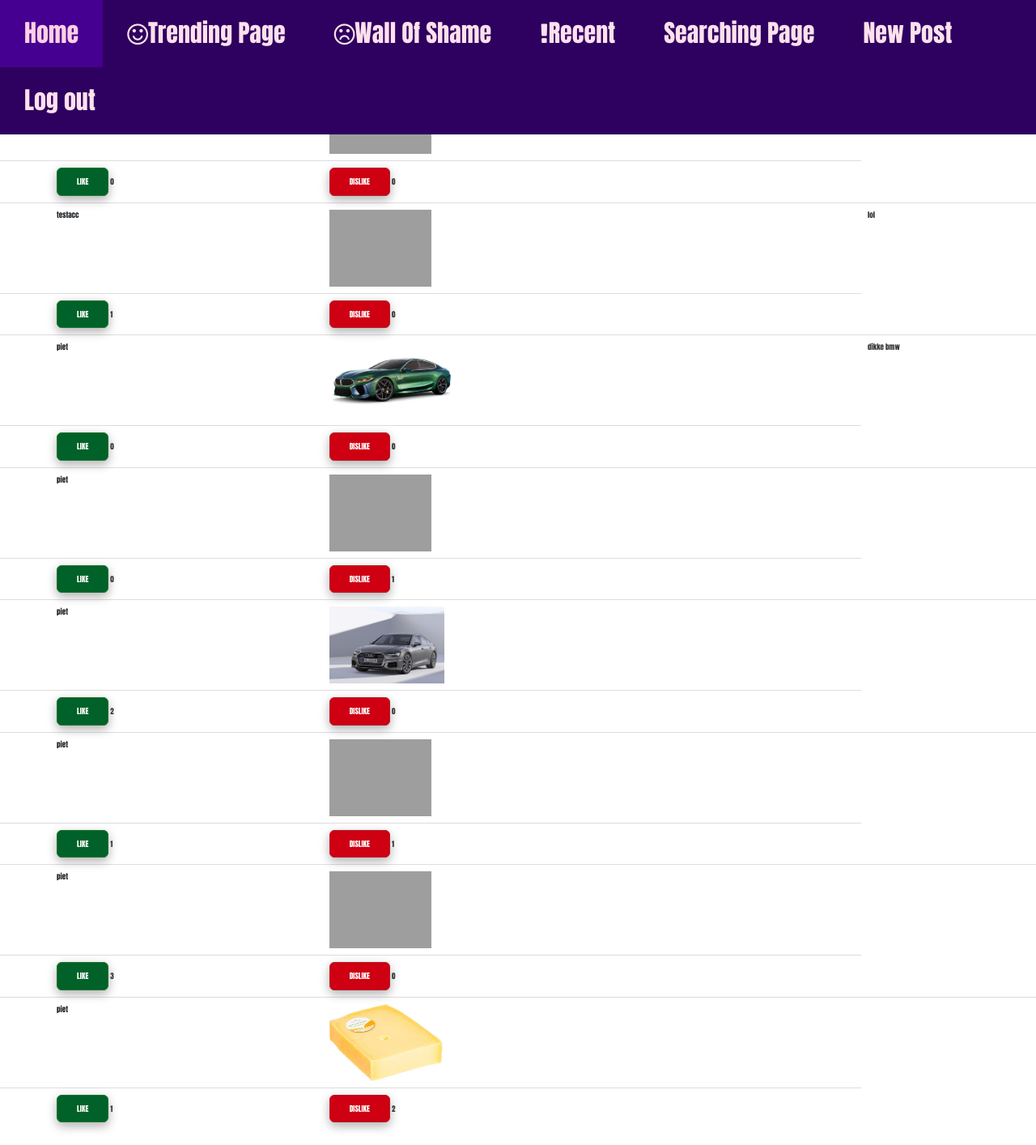
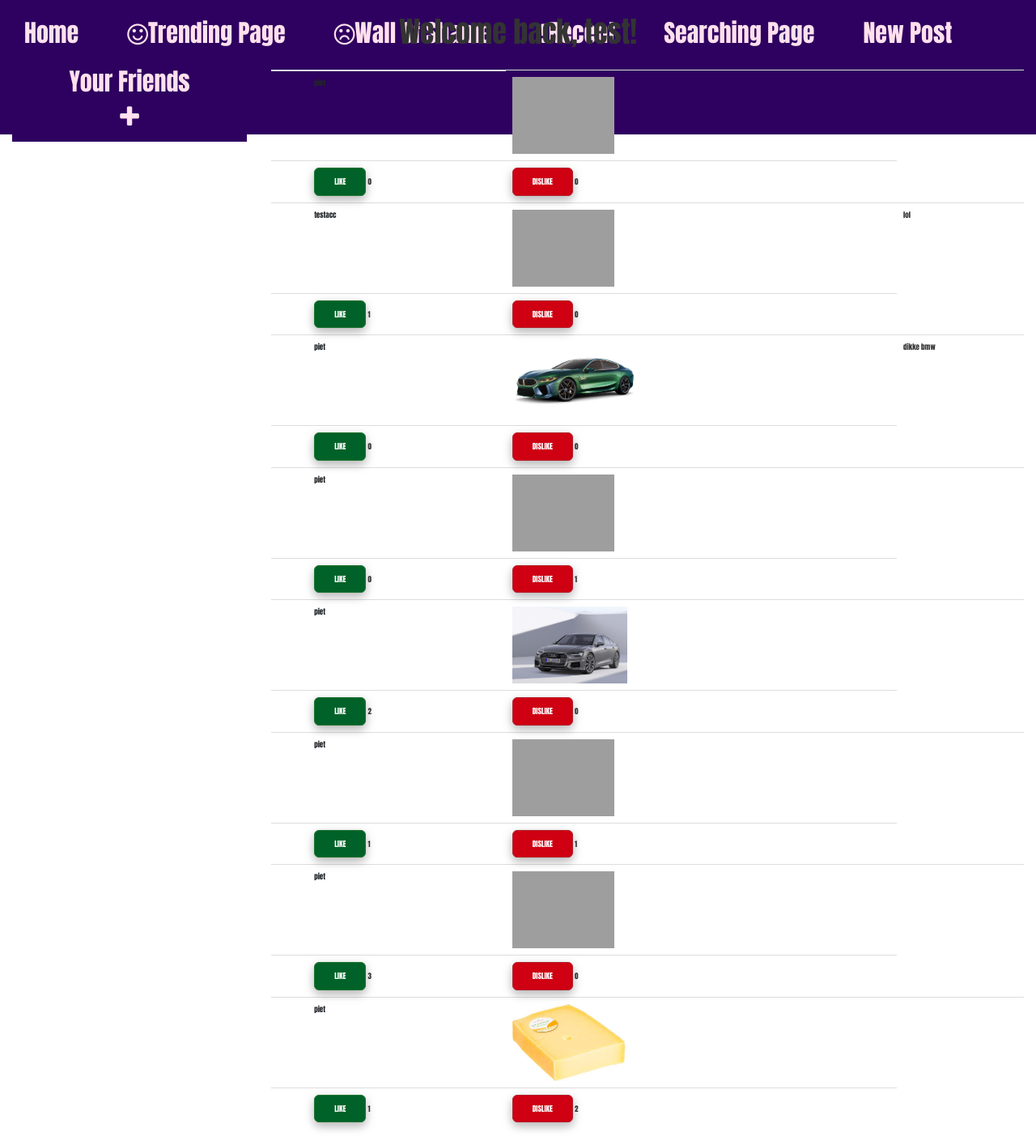
Before and after one commit to MatthijsVollenbroek/project, a Flask app: page /homepage in a window 1280 px wide. Shown: the whole page at 81% size. Run offline with Flask 2, Linux system fonts and the light colour scheme; a user stored in the database is signed in; data comes from the database, SQL or seed files in the repository; some libraries are stand-ins or nearby versions; grey boxes are pictures that could not be loaded.

Commit message:
follow-list werkt nu en klikbaar en groet bericht

```diff
--- a/application.py
+++ b/application.py
@@ -84,7 +84,8 @@ def logout():
 def homepage():
     username = userIDtoName(session['user_id'])
     posts = recent_following(session['user_id'])
-    return render_template("homepage.html", errormessage=None, username=username, posts=posts)
+    following = followers(session['user_id'])
+    return render_template("homepage.html", errormessage=None, username=username, posts=posts, following=following)
 
 @app.route("/register", methods=["GET", "POST"])
 def register():
--- a/helpers.py
+++ b/helpers.py
@@ -195,3 +195,14 @@ def profile_info(user_id):
     user_data['user_info'] = db.execute("SELECT * FROM users WHERE user_id = :user_id", user_id=user_id)[0]
     user_data['user_posts'] = db.execute("SELECT * FROM posts WHERE user_id = :user_id", user_id=user_id)
     return user_data
+
+def followers(user_id):
+    follow_dict = db.execute("SELECT follows FROM followers WHERE user_id = :user_id", user_id=user_id)
+    follow_list = []
+    for follow in range(len(follow_dict)):
+        follow_list.append(follow_dict[follow]['follows'])
+    follow_list_usable = []
+    for follow in follow_list:
+        userinfo = db.execute("SELECT * FROM users WHERE user_id = :user_id", user_id=follow)
+        follow_list_usable.append(userinfo)
+    return follow_list_usable
--- a/templates/homepage.html
+++ b/templates/homepage.html
@@ -5,7 +5,26 @@
 {% endblock %}
 
 {% block main %}
-    <h1>Welcome back, {{ username }}!</h1>
+  <div class="container-fluid">
+    <div class="row">
+    <div class="col-12" text-allign="center">
+      <p class="text-center h1">Welcome back, {{ username }}!</p>
+    </div>
+    </div>
+    <div class="row">
+      <div class="col-3">
+        <div class="dropdown">
+          <button class="dropbtn" onclick="dropdownFollowers()">Your Friends
+            <i class="fa fa-plus"></i>
+          </button>
+          <div id="dropdownfollow" class="dropdown-content">
+            {% for follow in range(following|length) %}
+              <a href="/profile/{{ following[follow][0]['user_id'] }}">{{ following[follow][0]['username'] }}</a>
+            {% endfor %}
+          </div>
+        </div>
+      </div>
+      <div class="col-9">
         <table class="table">
           <thead>
             <tr>
@@ -29,5 +48,5 @@
             {% endfor %}
           </tbody>
         </table>
-
+      </div>
 {% endblock %}
--- a/templates/layout.html
+++ b/templates/layout.html
@@ -206,8 +206,6 @@ body {
   <a href="{{url_for('logout')}}" title="Logout">Log out</a>
 </div>
 
-
-
 <main>
 
  {% if errormessage is not none %}
@@ -231,6 +229,25 @@ function myFunction() {
     navbar.classList.remove("sticky");
   }
 }
+/* When the user clicks on the button,
+toggle between hiding and showing the dropdown content */
+function dropdownFollowers() {
+  document.getElementById("dropdownfollow").classList.toggle("show");
+}
+
+// Close the dropdown if the user clicks outside of it
+window.onclick = function(event) {
+  if (!event.target.matches('.dropbtn')) {
+    var dropdowns = document.getElementsByClassName("dropdown-content");
+    var i;
+    for (i = 0; i < dropdowns.length; i++) {
+      var openDropdown = dropdowns[i];
+      if (openDropdown.classList.contains('show')) {
+        openDropdown.classList.remove('show');
+      }
+    }
+  }
+};
 </script>
 </body>
 </html>
```
Lines whose indentation alone changed are shown as unchanged.
